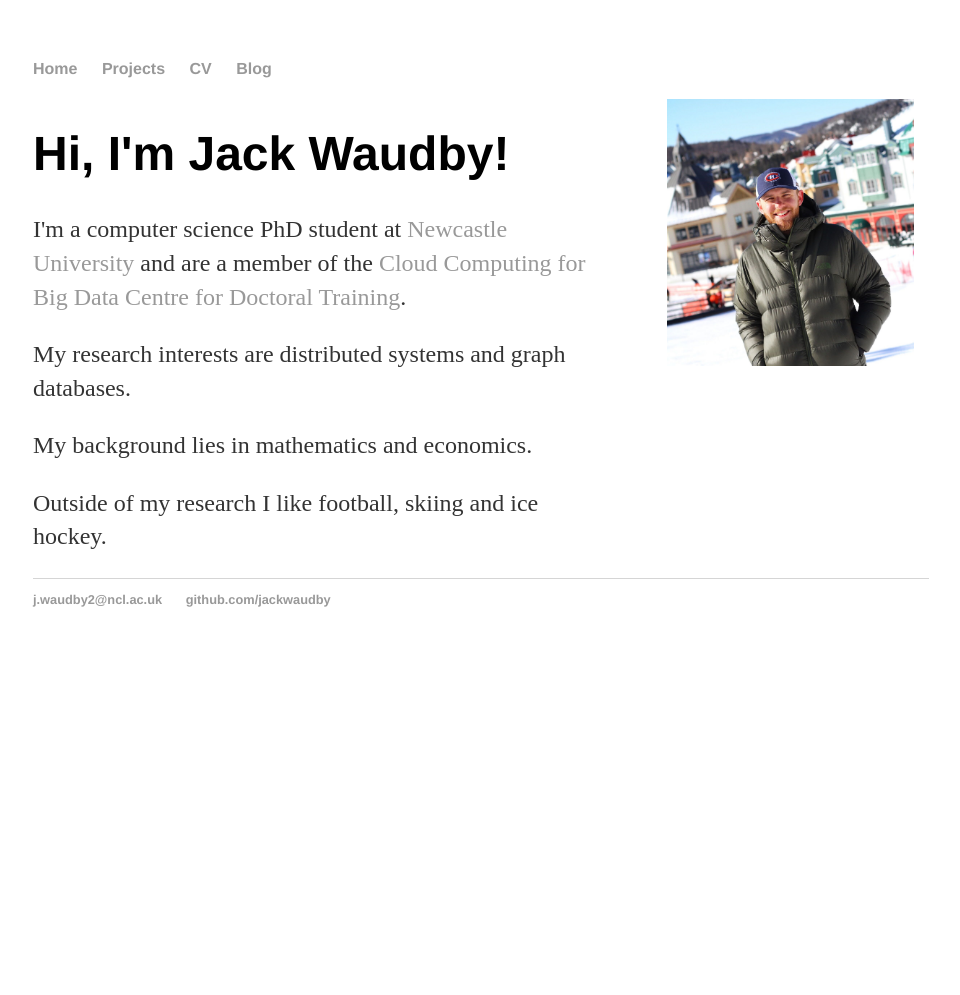
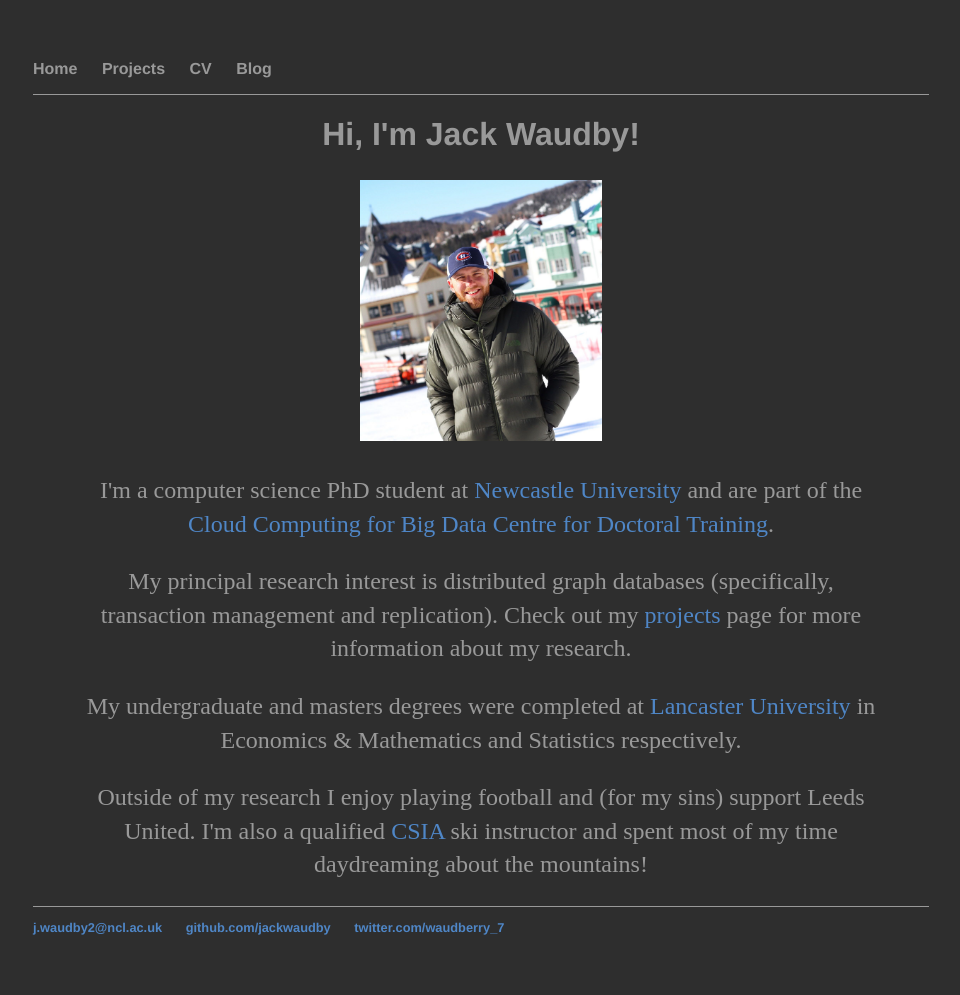
Before and after one commit to jackwaudby/jackwaudby.github.io, a Jekyll site: the page built from index.html, in a window 1280 px wide. Shown: the whole page, without its empty margins (159-1119 px from the left). Built offline with Jekyll 4.4.1, drawn with Linux system fonts in a browser that asks for light colours; before the commit the page ends 900 px from its top, so only the background shows below that.

Commit message:
new styling

```diff
--- a/_layouts/default.html
+++ b/_layouts/default.html
@@ -23,6 +23,7 @@
 	    		<ul>
 	        		<li><a href="mailto:j.waudby2@ncl.ac.uk">j.waudby2@ncl.ac.uk</a></li>
 	        		<li><a href="https://github.com/jackwaudby">github.com/jackwaudby</a></li>
+                    <li><a href="https://twitter.com/waudberry_7">twitter.com/waudberry_7</a></li>
 				</ul>
 			</footer>
 		</body>
--- a/css/main.css
+++ b/css/main.css
@@ -1,37 +1,60 @@
+/* default.html  */
+
 body {
     margin: 60px auto;
     width: 70%;
+    background: #2E2E2E;
+    color: #999;
 }
 nav ul, footer ul {
     font-family:'Helvetica', 'Arial', 'Sans-Serif';
     padding: 0px;
     list-style: none;
     font-weight: bold;
+    /* background: lightgrey;    */
 }
+
+nav a {
+    color: #999;
+}
+
+
 nav ul li, footer ul li {
     display: inline;
     margin-right: 20px;
 }
+
+nav {
+    border-bottom: 1px solid #999;
+}
+
+footer {
+    border-top: 1px solid #999;
+    font-size: .8em;
+}
+
+/* general styling */
+
 a {
     text-decoration: none;
-    color: #999;
+    color: #4F86C6;
 }
+
 a:hover {
     text-decoration: underline;
 }
+
 h1 {
-    font-size: 3em;
+    font-size: 2em;
     font-family:'Helvetica', 'Arial', 'Sans-Serif';
 }
+
 p {
     font-size: 1.5em;
     line-height: 1.4em;
-    color: #333;
-}
-footer {
-    border-top: 1px solid #d5d5d5;
-    font-size: .8em;
-}
+    }
+
+/* blog styling */
 
 ul.posts {
     margin: 20px auto 40px;
@@ -42,40 +65,44 @@ ul.posts li {
     list-style: none;
 }
 
-.blurb {
-    /* text-align: center; */
+/* home styling */
+
+.cont {
     /* background:lightblue; */
 }
 
-.image {
-    padding: 5px;
-    /* background: yellow; */
+.info {
+    width: 90%;
+    text-align: center;
+    /* background: lightsalmon; */
     margin: 0 auto;
-    width: 95%;
 }
 
-.image img {
+.pic {
+    padding: 5px;
+    /* background: yellow;  */
+    margin: 0 auto;
+    width: 30%;
+}
+
+.pic img {
     width: 100%;
     margin: 0 auto;
 }
 
-.columnL {
-    float: left;
-    width: 29%;
-}
+/* .columnL { */
+/*     float: left; */
+/*     width: 29%; */
+/* } */
 
-.columnR {
-    float: left;
-    width: 70%;
-}
+/* .columnR { */
+/*     float: left; */
+/*     width: 70%; */
+/* } */
 
-/* Clear floats after the columns */
-.row:after {
-    content: "";
-    display: table;
-    clear: both;
-}
-
-.blob {
-   width: 90%;
-}
+/* /\* Clear floats after the columns *\/ */
+/* .row:after { */
+/*     content: ""; */
+/*     display: table; */
+/*     clear: both; */
+/* } */
--- a/index.html
+++ b/index.html
@@ -2,27 +2,15 @@
 layout: default
 title: Jack Waudby
 ---
-<div class="blurb">
-
-  <div class="row">
-
-    <div class="columnR">
-      <div class="blob">
-      <h1>Hi, I'm Jack Waudby!</h1>
-
-      <p>I'm a computer science PhD student at <a href="https://www.ncl.ac.uk"> Newcastle University</a> and are a member of the <a href="https://www.ncl.ac.uk/bigdata/">Cloud Computing for Big Data Centre for Doctoral Training</a>.</p>
-
-      <p>My research interests are distributed systems and graph databases.</p>
-
-      <p>My background lies in mathematics and economics.</p>
-
-      <p>Outside of my research I like football, skiing and ice hockey. </p>
-      </div>
+<div class="cont">
+  <div class="info">
+    <h1>Hi, I'm Jack Waudby!</h1>
+    <div class="pic">
+      <img src="me.JPG" alt="Jack Waudby">
     </div>
-        <div class="columnL">
-      <div class="image">
-        <img  src="me.JPG" alt="Jack Waudby">
-      </div>
-    </div>
+    <p>I'm a computer science PhD student at <a href="https://www.ncl.ac.uk"> Newcastle University</a> and are part of the <a href="https://www.ncl.ac.uk/bigdata/">Cloud Computing for Big Data Centre for Doctoral Training</a>.</p>
+    <p>My principal research interest is distributed graph databases (specifically, transaction management and replication). Check out my <a href="projects/index.html">projects</a> page for more information about my research.</p>
+    <p>My undergraduate and masters degrees were completed at <a href="https://www.lancaster.ac.uk">Lancaster University</a> in Economics & Mathematics and Statistics respectively. </p>
+    <p>Outside of my research I enjoy playing football and (for my sins) support Leeds United. I'm also a qualified <a href="https://www.snowpro.com/en/"> CSIA </a> ski instructor and spent most of my time daydreaming about the mountains!
   </div>
 </div>
```
Also changed, not shown: 1 other file.
